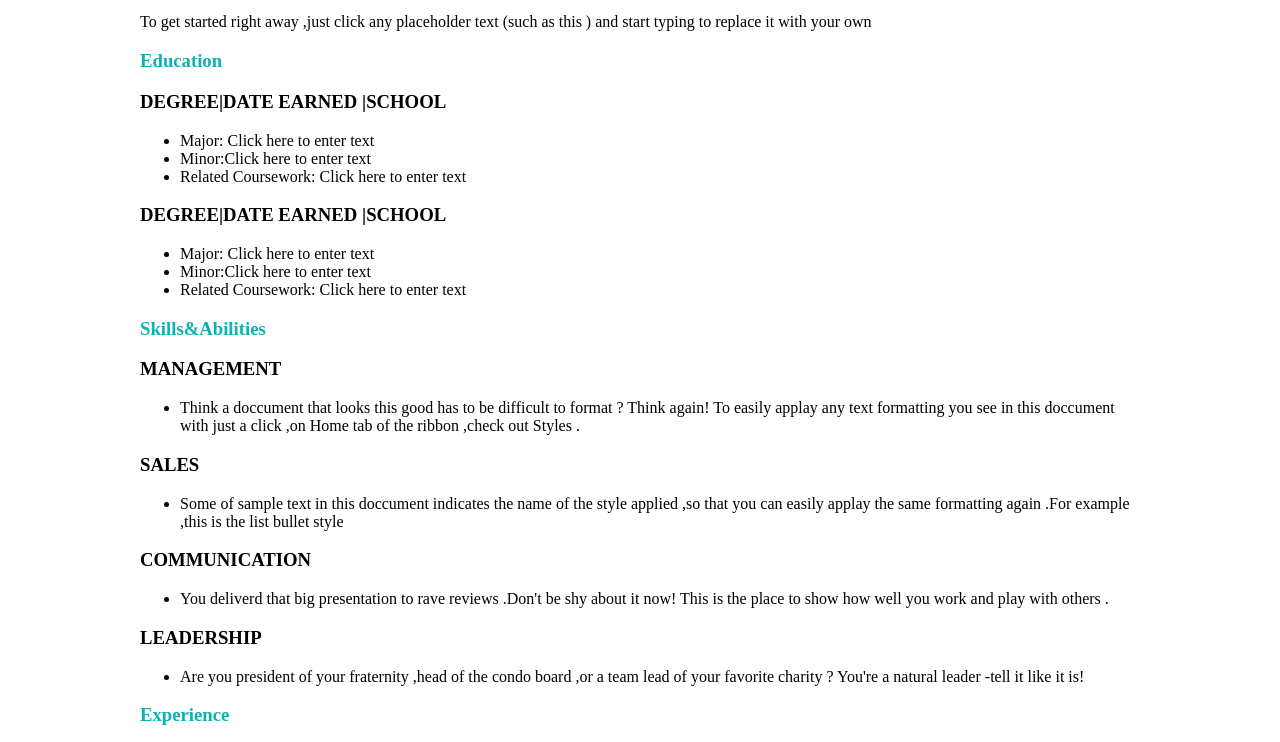
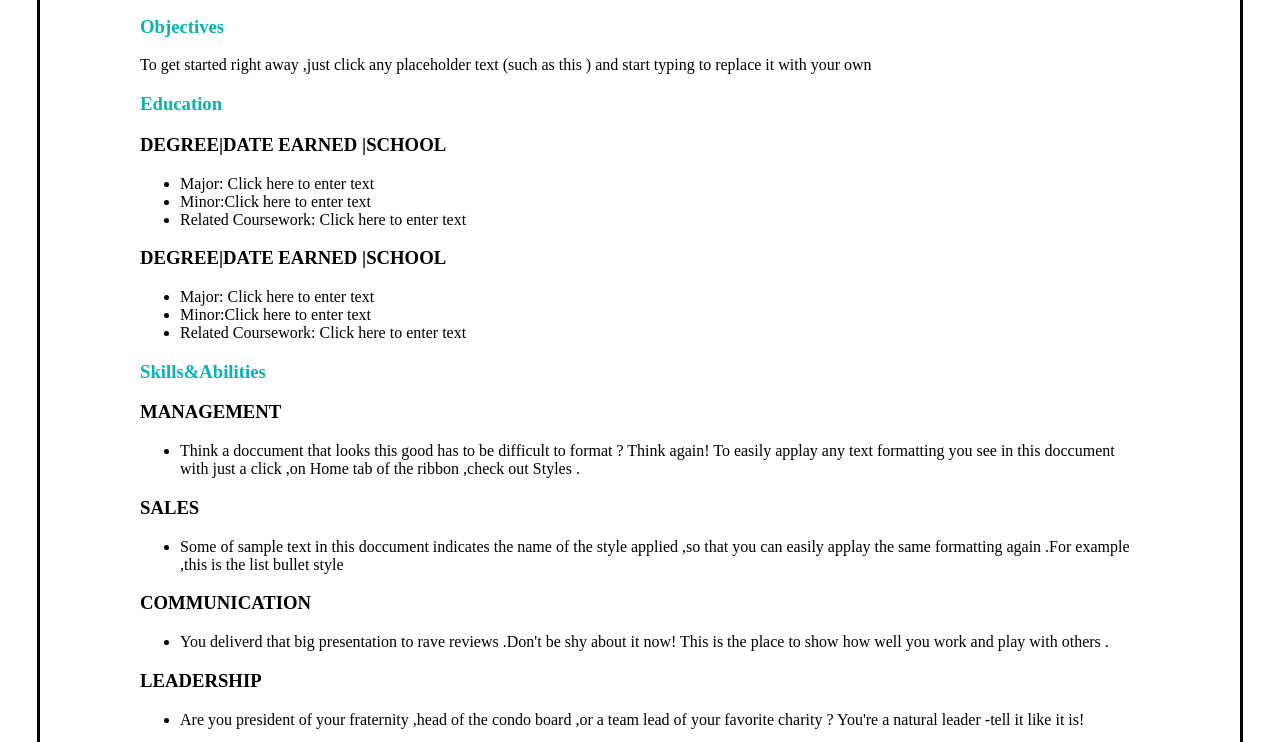
Before and after one commit to MRizvank/MRizvank.github.io, a plain HTML site: page Resume Builder.html in a window 1280 px wide. Shown: the part 135-877 px from the top of the page. Drawn offline with Linux system fonts and the light colour scheme.

Commit message:
resume updated

```diff
--- a/Resume Builder.html
+++ b/Resume Builder.html
@@ -33,9 +33,17 @@
             font-family:'Times New Roman', Times, serif
 
         }
+        .main{
+            padding-top: 40px;
+            margin: auto;
+            width: 1200px;
+            border: 3px solid #000000 ;
+        }
+
     </style>
 </head>
 <body>
+    <div class="main">
         <div class="head">
             <h1 class="b1234">Your Name</h1>
             <hr class="ruler">
@@ -90,6 +98,8 @@
 
 
         </div>
+    </div>
+
 
 
 
```
Lines whose indentation alone changed are shown as unchanged.
